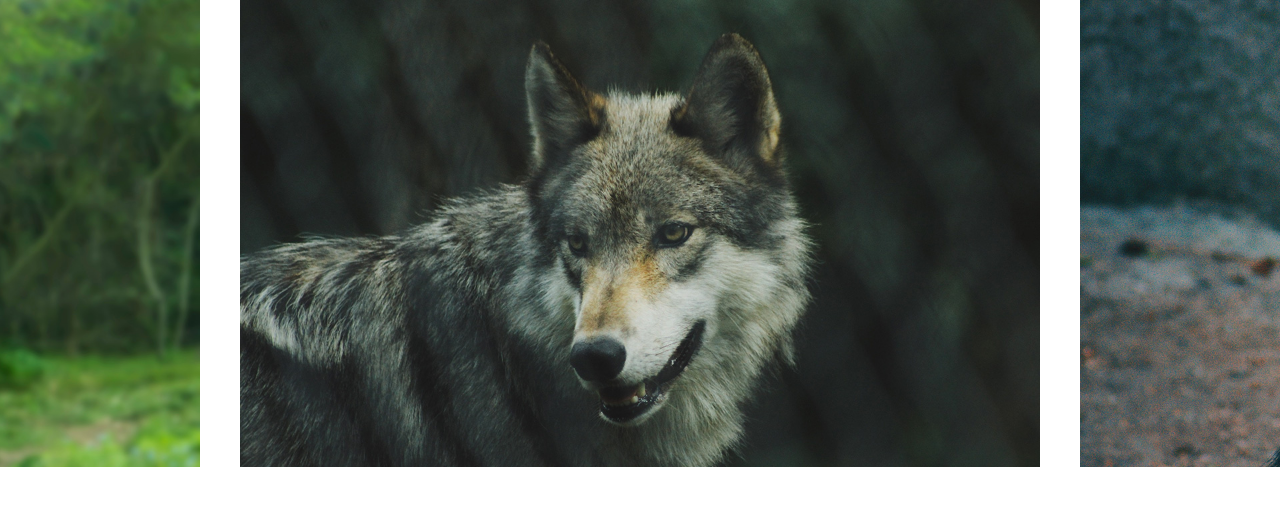
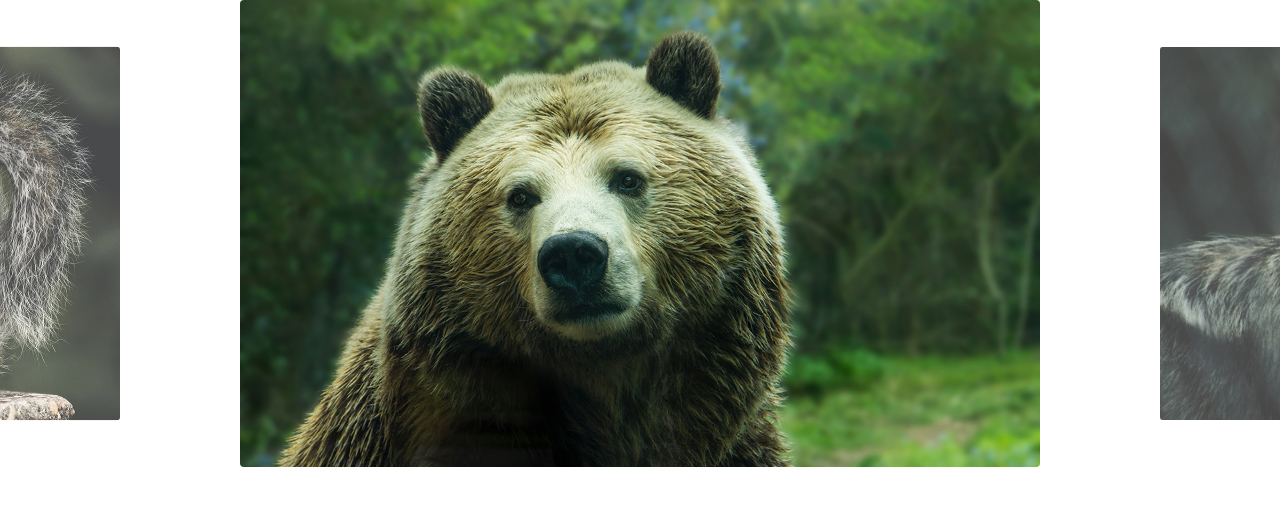
Before and after one commit to TalitaViana28/slide, a plain HTML site: page index.html in a window 1280 px wide. Drawn offline with Linux system fonts and the light colour scheme.

Commit message:
ajustes das configurações ao resize e classe ativa adicionada

```diff
--- a/css/style.css
+++ b/css/style.css
@@ -21,9 +21,25 @@ img {
   display: flex;
 }
 
+.slide:hover {
+  will-change: transform;
+}
+
 .slide li {
   flex-shrink: 0;
   width: 80vw;
   max-width: 800px;
   margin: 0 20px;
+
+  border-radius: 4px;
+  overflow: hidden;
+  box-shadow: 0 2px 4px regba(0,0,0,.4);
+  opacity: 0.8;
+  transform: scale(.8);
+  transition: .4s;
 }
+
+.slide li.active {
+  opacity: 1;
+  transform: scale(1);
+}
--- a/js/slide.js
+++ b/js/slide.js
@@ -1,12 +1,15 @@
+import debounce from './debounce.js';
+
 export default class Slide {
   constructor(slide, wrapper) {
     this.slide = document.querySelector(slide);
     this.wrapper = document.querySelector(wrapper);
     this.dist = { finalPosition: 0, startX: 0, movement: 0}
+    this.activeClass = 'active';
   }
 
   transition(active) {
-    this.slide.style.transition = active ? "transform .3s" : "";
+    this.slide.style.transition = active ? 'transform .3s' : '';
   }
 
   moveSlide(distX) {
@@ -20,7 +23,7 @@ export default class Slide {
   }
 
   onStart(event) {
-    let movetype
+    let movetype;
     if(event.type === 'mousedown') {
       event.preventDefault();
       this.dist.startX = event.clientX;
@@ -41,7 +44,7 @@ export default class Slide {
 
   onEnd(event) {
     const movetype = (event.type === 'mouseup') ? 'mousemove' : 'touchmove';
-    this.wrapper.removeEventListener('mousemove', this.onMove);
+    this.wrapper.removeEventListener(movetype, this.onMove);
     this.dist.finalPosition = this.dist.movePosition;
     this.transition(true);
     this.changeSlideOnEnd();
@@ -64,12 +67,6 @@ export default class Slide {
     this.wrapper.addEventListener('touchend', this.onEnd);
   }
 
-  bindEvents() {
-    this.onStart = this.onStart.bind(this);
-    this.onMove = this.onMove.bind(this);
-    this.onEnd = this.onEnd.bind(this);
-  }
-
   // configuração de slides
 
   slidePosition(slide) {
@@ -87,29 +84,54 @@ export default class Slide {
   slidesIndexNav(index) {
     const last = this.slideArray.length - 1;
     this.index = {
-      prev: index ? - 1 : undefined,
+      prev: index ? index - 1 : undefined,
       active: index,
       next: index === last ? undefined : index + 1,
     }
   }
 
   changeSlide(index) {
-    const activeSlide =this.slideArray[index];
+    const activeSlide = this.slideArray[index];
     this.moveSlide(activeSlide.position);
     this.slidesIndexNav(index);
     this.dist.finalPosition = activeSlide.position;
+    this.changeActiveClass();
+  }
+
+  changeActiveClass() {
+    this.slideArray.forEach(item => item.element.classList.remove(this.activeClass));
+    this.slideArray[this.index.active].element.classList.add(this.activeClass);
   }
 
   activePrevSlide() {
-    if(this.index.prev !== undefined) {
+    if (this.index.prev !== undefined) {
       this.changeSlide(this.index.prev);
     }
   }
 
   activeNextSlide() {
-    if(this.index.nect !== undefined) {
+    if(this.index.next !== undefined) {
       this.changeSlide(this.index.next);
     }
+  }
+
+  onResize() {
+    setTimeout(() => {
+      this.slidesConfig();
+      this.changeSlide(this.index.active);
+    }, 1000);
+  }
+
+  addResizeEvent() {
+    window.addEventListener('resize', this.onResize);
+  }
+
+  bindEvents() {
+    this.onStart = this.onStart.bind(this);
+    this.onMove = this.onMove.bind(this);
+    this.onEnd = this.onEnd.bind(this);
+
+    this.onResize = debounce(this.onResize.bind(this), 200);
   }
 
   init() {
@@ -117,6 +139,7 @@ export default class Slide {
     this.transition(true);
     this.addSlideEvents();
     this.slidesConfig();
+    this.addResizeEvent();
     return this;
   }
 }
```
